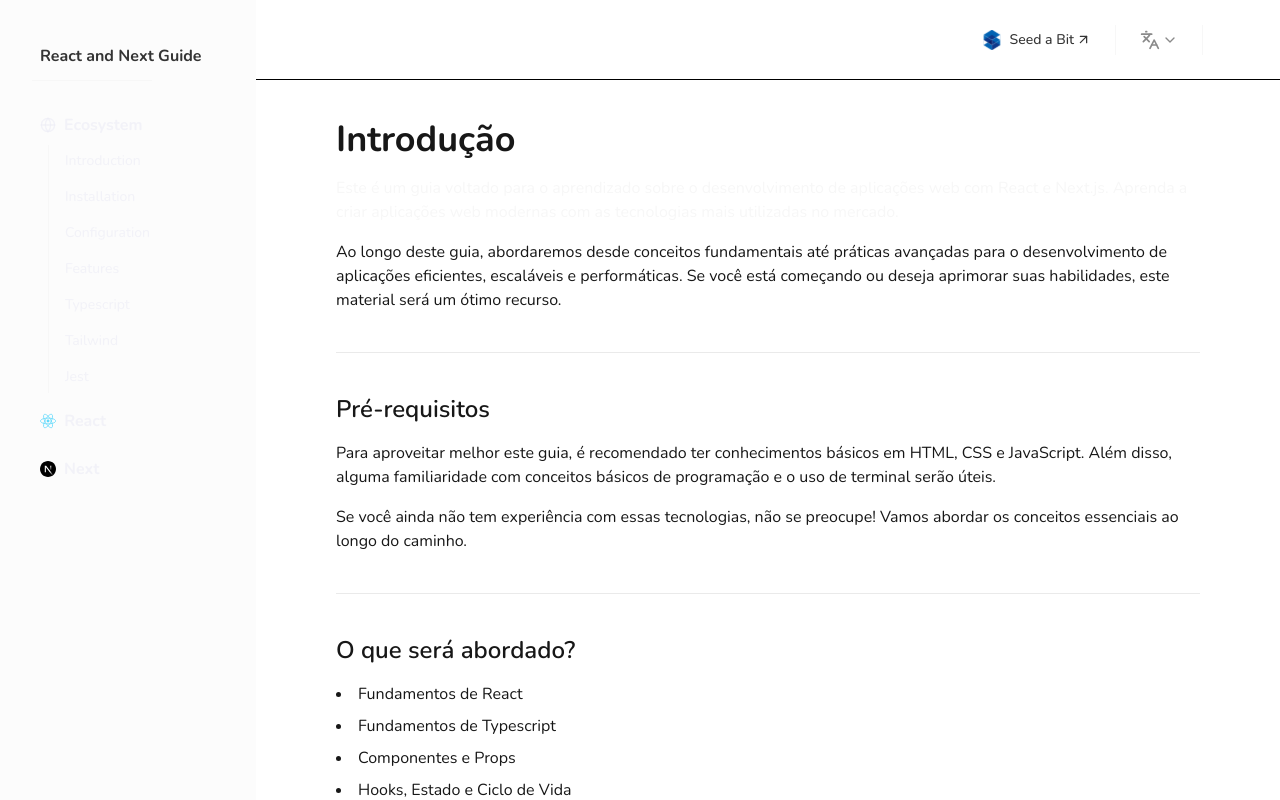
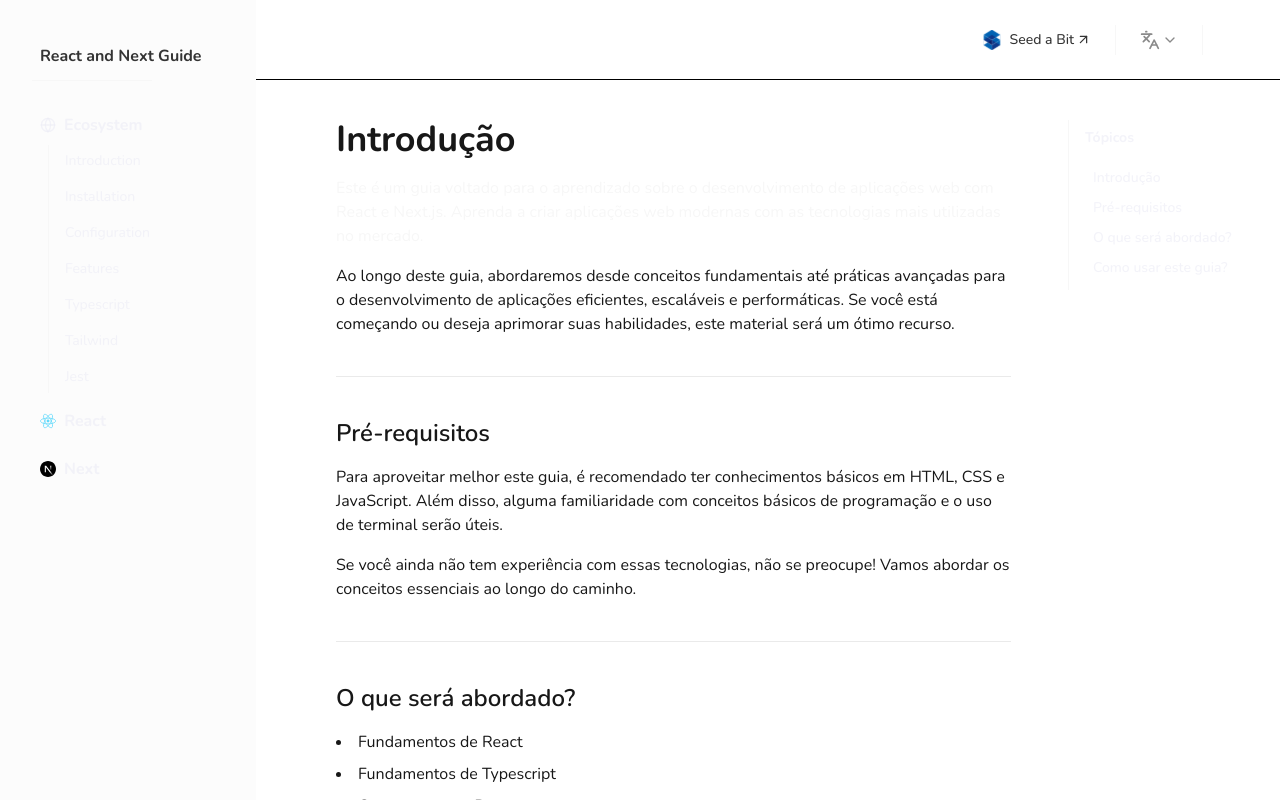
Before and after one commit to PepeuFBV/tech-guide, a Next.js app: page / in a window 1280 px wide. Shown: the top 800 px of the page. Built offline with nearby package versions, Linux system fonts and the light colour scheme.

Commit message:
feat(introduction): added index to main intro page

```diff
--- a/src/app/page.tsx
+++ b/src/app/page.tsx
@@ -1,11 +1,21 @@
 import React from 'react'
 import { Divider } from '@/components/ui/divider'
+import PageIndex from '@/components/core/page-index/page-index'
+import type { Topic } from '@/types/topic'
+
+const topics: Topic[] = [
+    { title: 'Introdução', href: 'introduction' },
+    { title: 'Pré-requisitos', href: 'pre-requisites' },
+    { title: 'O que será abordado?', href: 'what-will-be-covered' },
+    { title: 'Como usar este guia?', href: 'how-to-use-this-guide' },
+]
 
 export default function Home() {
     return (
-        <div className='px-3 md:px-10 w-full h-full flex flex-col items-start justify-start space-y-10'>
+        <div className='w-full h-full flex items-start justify-start space-x-10'>
+            <div className='md:w-[75%] lg:w-[80%] flex flex-col justify-center space-y-10 px-3 md:px-10'>
                 <div className='flex flex-col space-y-4'>
-                <h1 className='text-4xl font-bold'>Introdução</h1>
+                    <h1 id='introduction' className='text-4xl font-bold'>Introdução</h1>
                     <p className='text-secondary'>
                         Este é um guia voltado para o aprendizado sobre o desenvolvimento de aplicações web com React e Next.js. Aprenda a criar aplicações web modernas com as tecnologias mais utilizadas no mercado.
                     </p>
@@ -15,7 +25,7 @@ export default function Home() {
                 </div>
                 <Divider variant='horizontal' color='secondary' className='w-full' />
                 <div className='flex flex-col space-y-4'>
-                <h2 className='text-2xl font-semibold'>Pré-requisitos</h2>
+                    <h2 id='pre-requisites' className='text-2xl font-semibold'>Pré-requisitos</h2>
                     <p>
                         Para aproveitar melhor este guia, é recomendado ter conhecimentos básicos em HTML, CSS e JavaScript. Além disso, alguma familiaridade com conceitos básicos de programação e o uso de terminal serão úteis.
                     </p>
@@ -25,7 +35,7 @@ export default function Home() {
                 </div>
                 <Divider variant='horizontal' color='secondary' className='w-full' />
                 <div className='flex flex-col space-y-4'>
-                <h2 className='text-2xl font-semibold'>O que será abordado?</h2>
+                    <h2 id='what-will-be-covered' className='text-2xl font-semibold'>O que será abordado?</h2>
                     <ul className='list-disc list-inside space-y-2'>
                         <li>Fundamentos de React</li>
                         <li>Fundamentos de Typescript</li>
@@ -40,11 +50,13 @@ export default function Home() {
                 </div>
                 <Divider variant='horizontal' color='secondary' className='w-full' />
                 <div className='flex flex-col space-y-4'>
-                <h2 className='text-2xl font-semibold'>Como usar este guia?</h2>
+                    <h2 id='how-to-use-this-guide' className='text-2xl font-semibold'>Como usar este guia?</h2>
                     <p>
                         Este guia foi dividido em seções, cada uma abordando um tópico específico. Você pode navegar entre as seções utilizando o menu lateral à esquerda. É sugerido que você siga a ordem das seções para um aprendizado mais eficiente.
                     </p>
                 </div>
             </div>
+            <PageIndex topics={topics} className='w-[20%] lg:w-[15%]' />
+        </div>
     )
 }
```
Lines whose indentation alone changed are shown as unchanged.
